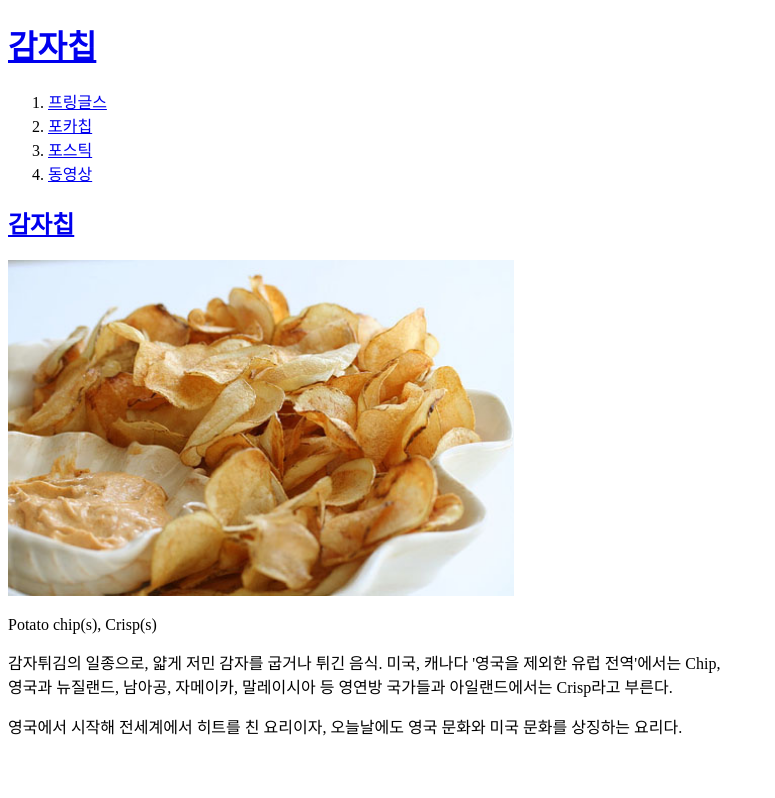
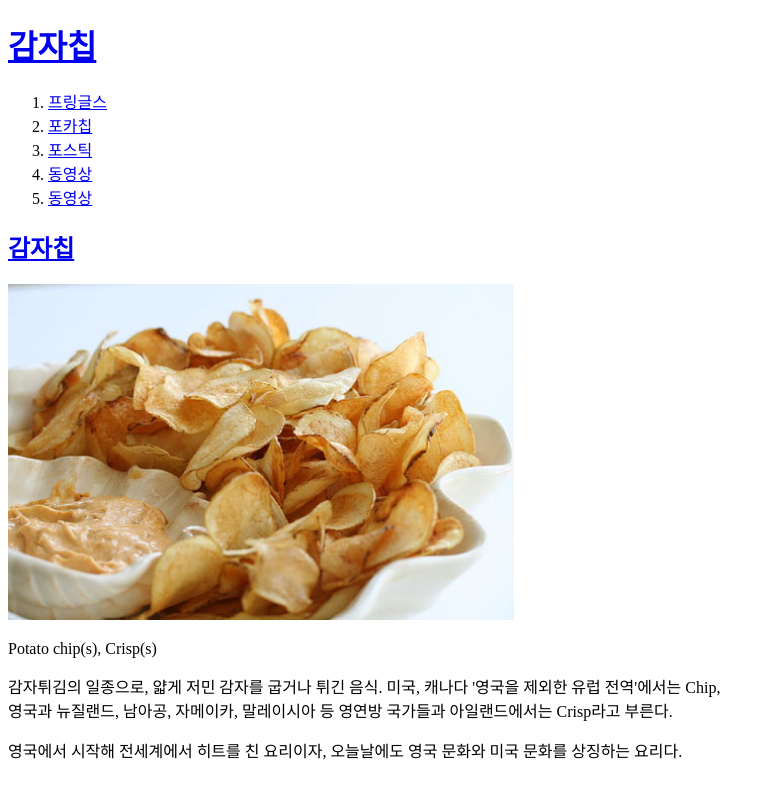
Before and after one commit to DkEtR/dketr-website-first, a plain HTML site: page index.html in a window 1280 px wide. Shown: the whole page, without its empty margins (0-775 px from the left). Drawn offline with Linux system fonts and the light colour scheme.

Commit message:
Update index.html

```diff
--- a/index.html
+++ b/index.html
@@ -18,6 +18,7 @@
             <li><a href="2.html">포카칩</a></li>
             <li><a href="3.html">포스틱</a></li>
             <li><a href="youtube_test.html">동영상</a></li>
+            <li><a href="chatting_test.html">동영상</a></li>
         </ol>
         <h2><a href="https://namu.wiki/w/%EA%B0%90%EC%9E%90%EC%B9%A9" target="_blank" title="potato chips">감자칩</a></h2>
         <img src="감자칩.jpg" width="40%">
```
